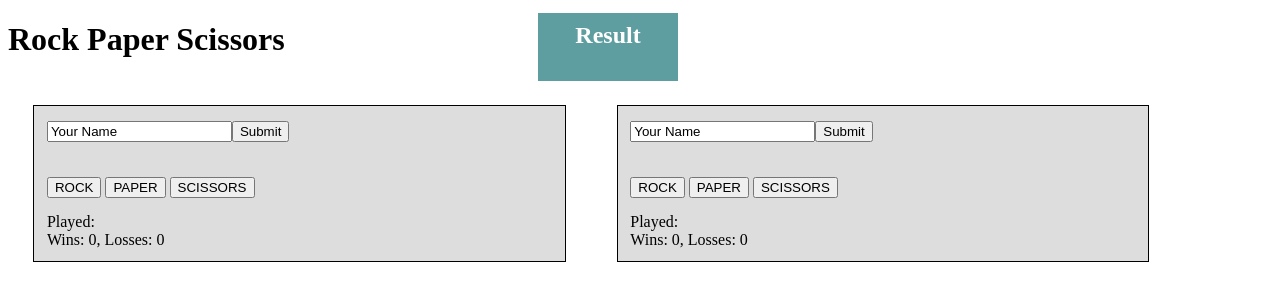
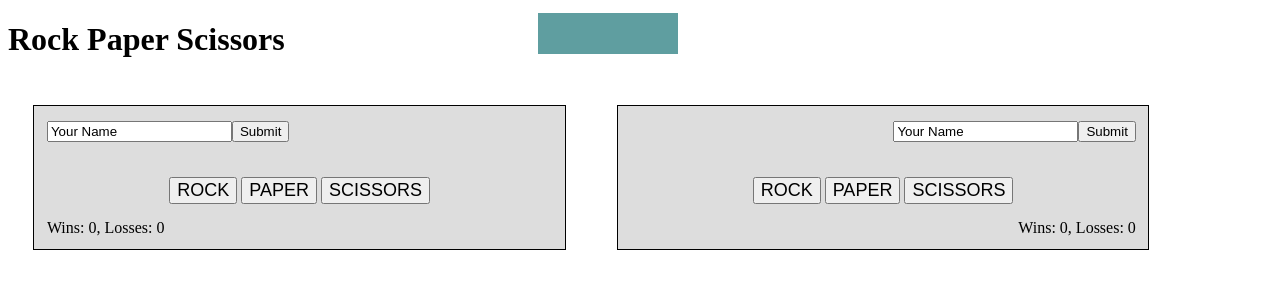
Before and after one commit to jesseharold/RPS-Multiplayer, a PHP site: page / in a window 1280 px wide. Shown: the top 301 px of the page. Run offline with PHP 8.4, Linux system fonts and the light colour scheme; some libraries are stand-ins or nearby versions.

Commit message:
basic styles finished

```diff
--- a/assets/css/style.css
+++ b/assets/css/style.css
@@ -26,14 +26,23 @@ h2 {
     color: #fff;
     text-align: center;
 }
+.buttons {
+    text-align: center;
+}
 button {
     margin-bottom: 15px;
+}
+button.play {
+    font-size: large;
 }
 #new-game-button {
     display: block;
     font-size: large;
     margin: 10% 0;
     width: 100%;
+}
+#player2 .name, #player2 .score {
+    text-align: right;
 }
 /* got this from csstricks.com */
 #player2 img.hand-image {
--- a/assets/javascript/app.js
+++ b/assets/javascript/app.js
@@ -21,7 +21,7 @@ function initGame(){
 	$("button.play").click(function(){
 		makeMove($(this).data("move"), $(this).parent().data("player")-1);
 	});
-	$("#result").on("click", "#set-name", 	newGame);
+	$("#result").on("click", "#new-game-button", 	newGame);
 	$("button.set-name").click(function(){
 		var input = $(this).prev("input").val();
 		var playerNumber = $(this)
@@ -73,7 +73,7 @@ function displayPlayers(){
 				.addClass("hand-image");
 			section.find(".move").html(handImage);
 		} else {
-			section.find(".move").text("Played: ");
+			section.find(".move").html("");
 		}
 	}
 	// store the game each time it changes:
--- a/index.html
+++ b/index.html
@@ -8,8 +8,7 @@
 <body>
 <h1>Rock Paper Scissors</h1>
 	<section id="result">
-		<h2 class="name">Result</h2>
-		<div id="display"></div>
+		<h2 id="display"></h2>
 	</section>
 	<section id="header"></section>
 	<section id="player1">
```
